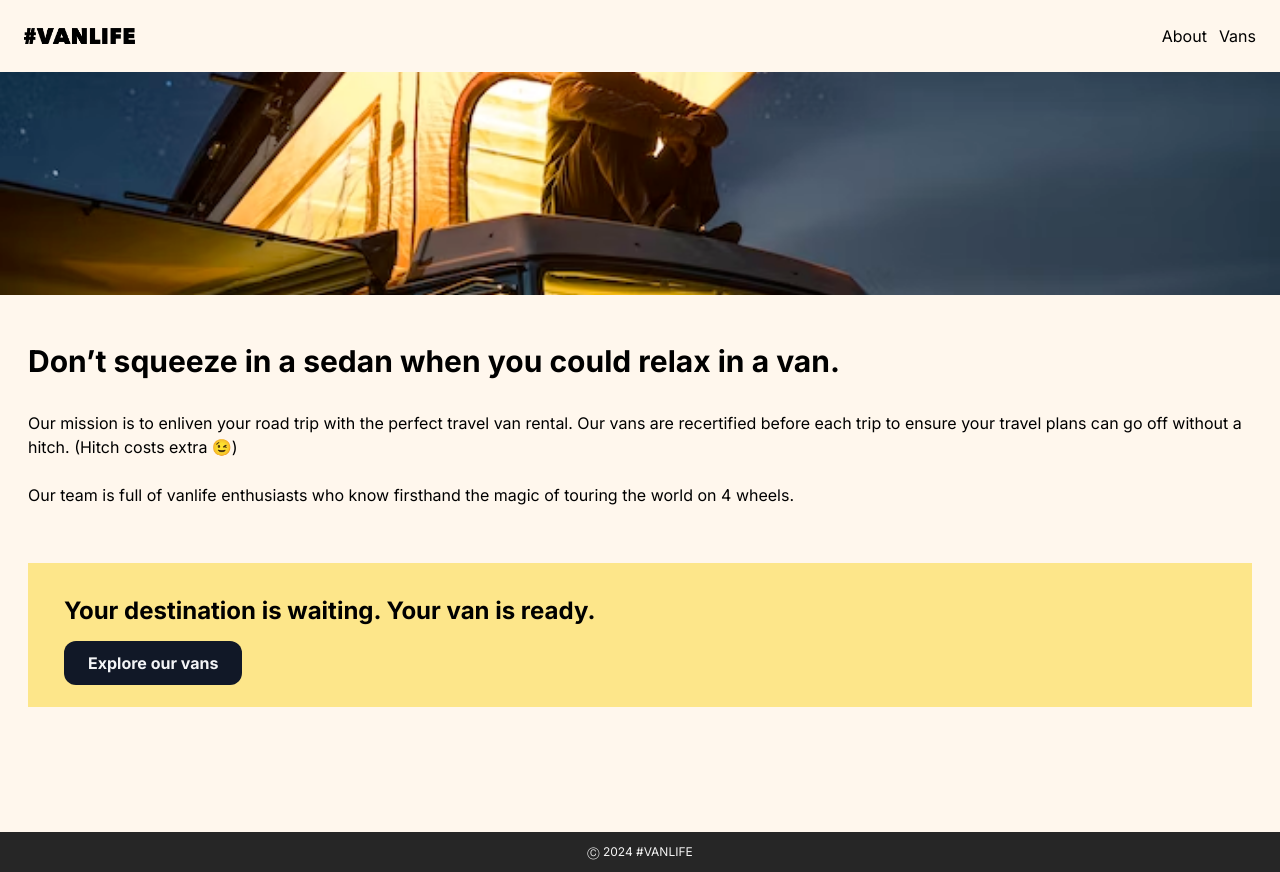
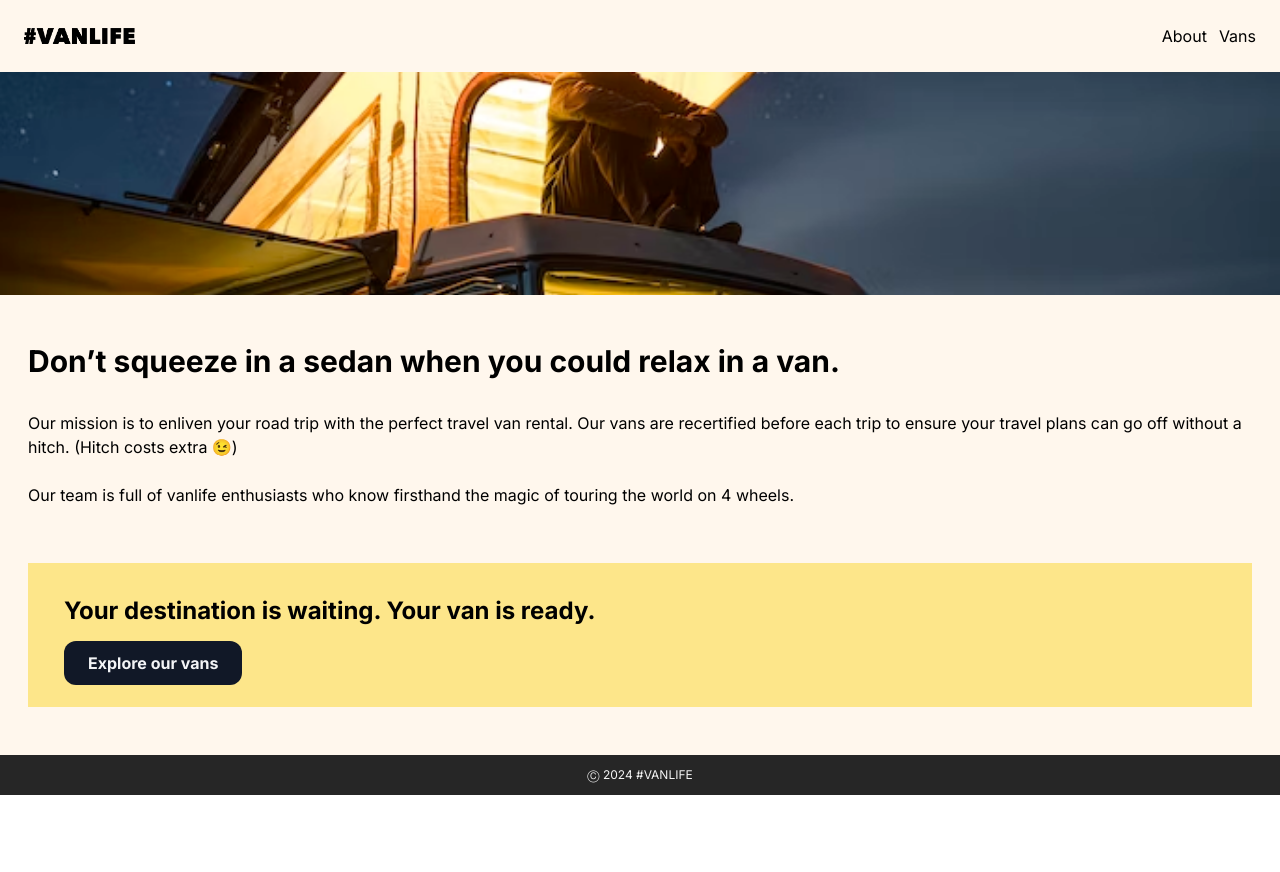
Before and after one commit to anderutan/vanlife, a React (Vite) app: page /about in a window 1280 px wide. After the commit the page ends 800 px from the top, so only its background shows below. Built offline with nearby package versions, Linux system fonts and the light colour scheme; what miragejs would draw is missing.

Commit message:
Add Layout.jsx and Header.jsx
Move <Header /> and <Footer /> into <Layout /> so that all page share the header and footer with <Outlet /> from 'react-router-dom'

```diff
--- a/src/App.jsx
+++ b/src/App.jsx
@@ -3,25 +3,18 @@
 import About from './pages/About';
 import Vans from './pages/Vans';
 import VanDetails from './pages/VanDetails';
-import logo from './assets/images/logo.png';
+import Layout from './components/Layout';
 
 function App() {
   return (
     <BrowserRouter>
-      <header className='flex justify-between items-center p-6 bg-orange-50'>
-        <Link to='/'>
-          <img src={logo} alt='' className='h-4' />
-        </Link>
-        <nav className='flex gap-3 '>
-          <Link to='/about'>About</Link>
-          <Link to='/vans'>Vans</Link>
-        </nav>
-      </header>
       <Routes>
-        <Route path='/' element={<Home />} />
-        <Route path='/about' element={<About />} />
-        <Route path='/vans' element={<Vans />} />
-        <Route path='/vans/:id' element={<VanDetails />} />
+        <Route element={<Layout />}>
+          <Route path='/' element={<Home />} />
+          <Route path='/about' element={<About />} />
+          <Route path='/vans' element={<Vans />} />
+          <Route path='/vans/:id' element={<VanDetails />} />
+        </Route>
       </Routes>
     </BrowserRouter>
   );
--- /dev/null
+++ b/src/components/Header.jsx
@@ -0,0 +1,16 @@
+import logo from '../assets/images/logo.png';
+import { Link } from 'react-router-dom';
+
+export default function Header() {
+  return (
+    <header className='flex justify-between items-center p-6 bg-orange-50'>
+      <Link to='/'>
+        <img src={logo} alt='' className='h-4' />
+      </Link>
+      <nav className='flex gap-3 '>
+        <Link to='/about'>About</Link>
+        <Link to='/vans'>Vans</Link>
+      </nav>
+    </header>
+  );
+}
--- /dev/null
+++ b/src/components/Layout.jsx
@@ -0,0 +1,13 @@
+import { Outlet } from 'react-router-dom';
+import Header from './Header';
+import Footer from './Footer';
+
+export default function Layout() {
+  return (
+    <div className='h-full relative'>
+      <Header />
+      <Outlet />
+      <Footer />
+    </div>
+  );
+}
--- a/src/pages/About.jsx
+++ b/src/pages/About.jsx
@@ -4,7 +4,7 @@
 
 export default function About() {
   return (
-    <div className='bg-orange-50 relative h-screen'>
+    <div className='bg-orange-50 h-full pb-10'>
       <div>
         <div>
           <img
@@ -43,7 +43,6 @@
           </div>
         </div>
       </div>
-      <Footer />
     </div>
   );
 }
--- a/src/pages/Home.jsx
+++ b/src/pages/Home.jsx
@@ -24,7 +24,6 @@
             Find your van
           </Link>
         </div>
-        <Footer />
       </div>
     </>
   );
--- a/src/pages/VanDetails.jsx
+++ b/src/pages/VanDetails.jsx
@@ -35,7 +35,6 @@
               Rent this van
             </button>
           </div>
-          <Footer />
         </div>
       ) : (
         <h2>Loading...</h2>
--- a/src/pages/Vans.jsx
+++ b/src/pages/Vans.jsx
@@ -41,7 +41,6 @@
           ))}
         </div>
       </div>
-      <Footer />
     </div>
   );
 }
```
